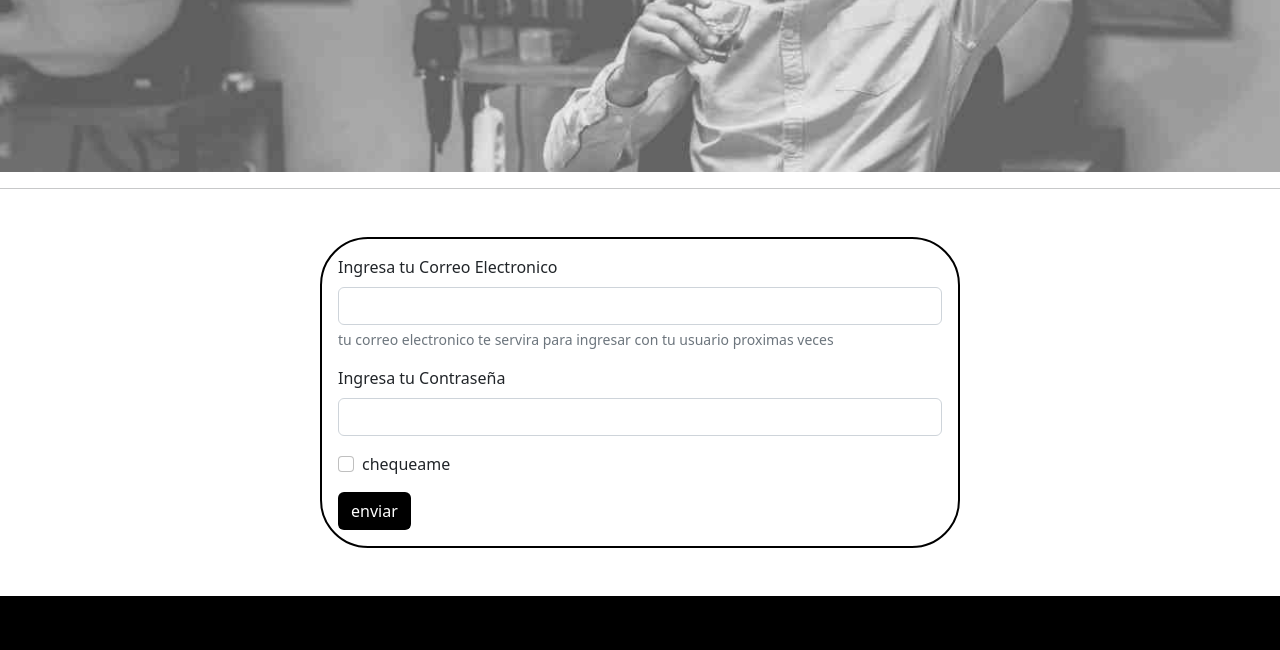
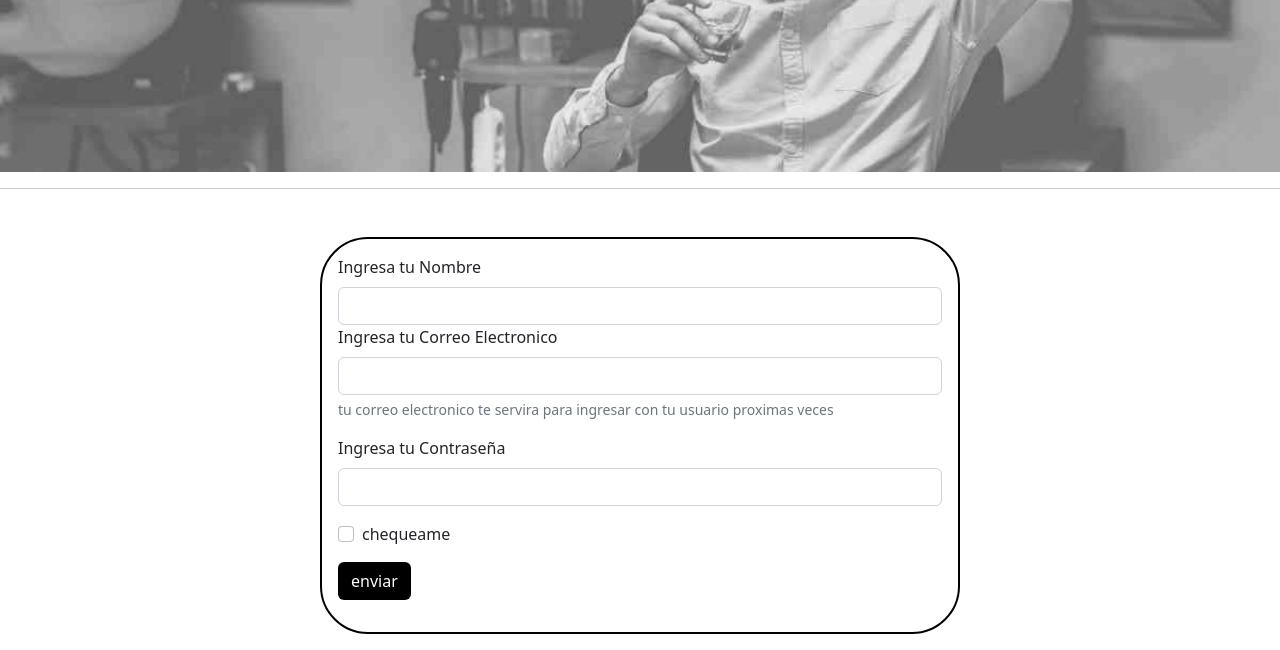
Before and after one commit to DavidBotina09/PROYECTO_FINAL, a website: page paginas/usuarios.html in a window 1280 px wide. Shown: the part 490-1140 px from the top of the page. Drawn offline with nearby package versions, Linux system fonts and the light colour scheme; files whose address does not match are found by name; a web font is replaced by a local one.

Commit message:
agregando opciones al formulario

```diff
--- a/paginas/usuarios.html
+++ b/paginas/usuarios.html
@@ -33,6 +33,9 @@
     <hr class="lineas">
     <main>
         <form class="formulario">
+            <div class="mb-3">
+                <label for="exampleInputName1" class="form-label">Ingresa tu Nombre</label>
+                <input type="text" class="form-control" id="exampleInputName1">
             <div class="mb-3">
               <label for="exampleInputEmail1" class="form-label">Ingresa tu Correo Electronico</label>
               <input type="email" class="form-control" id="exampleInputEmail1" aria-describedby="emailHelp">
```
